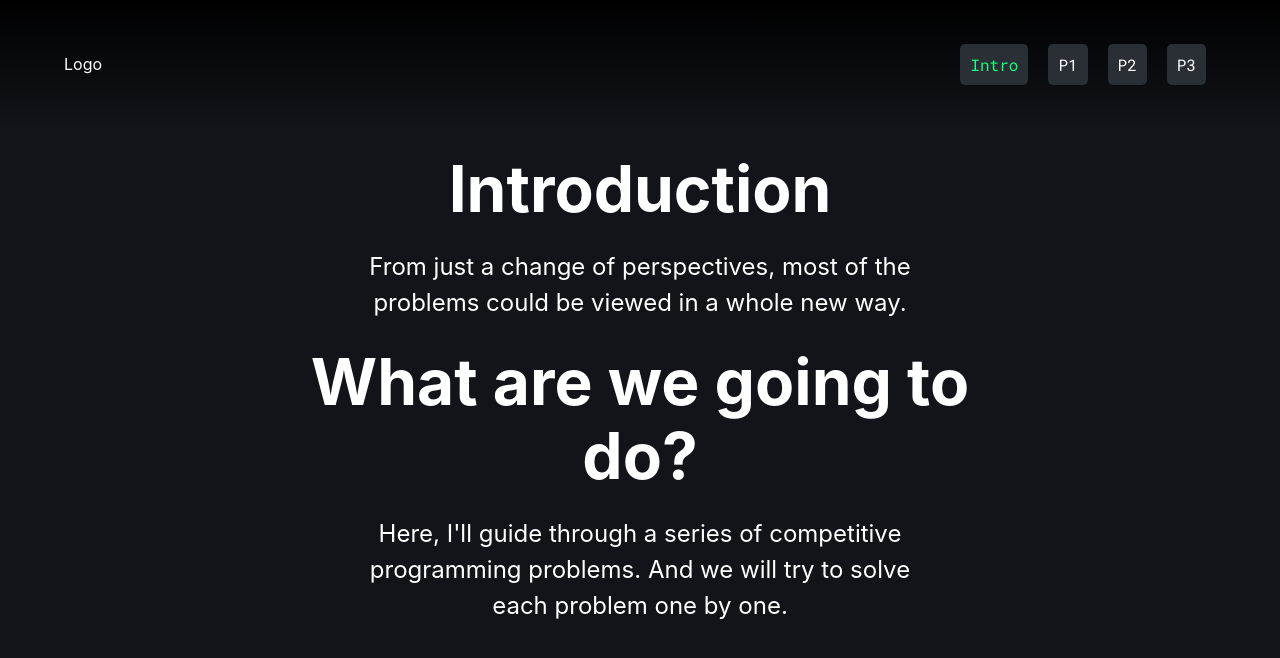
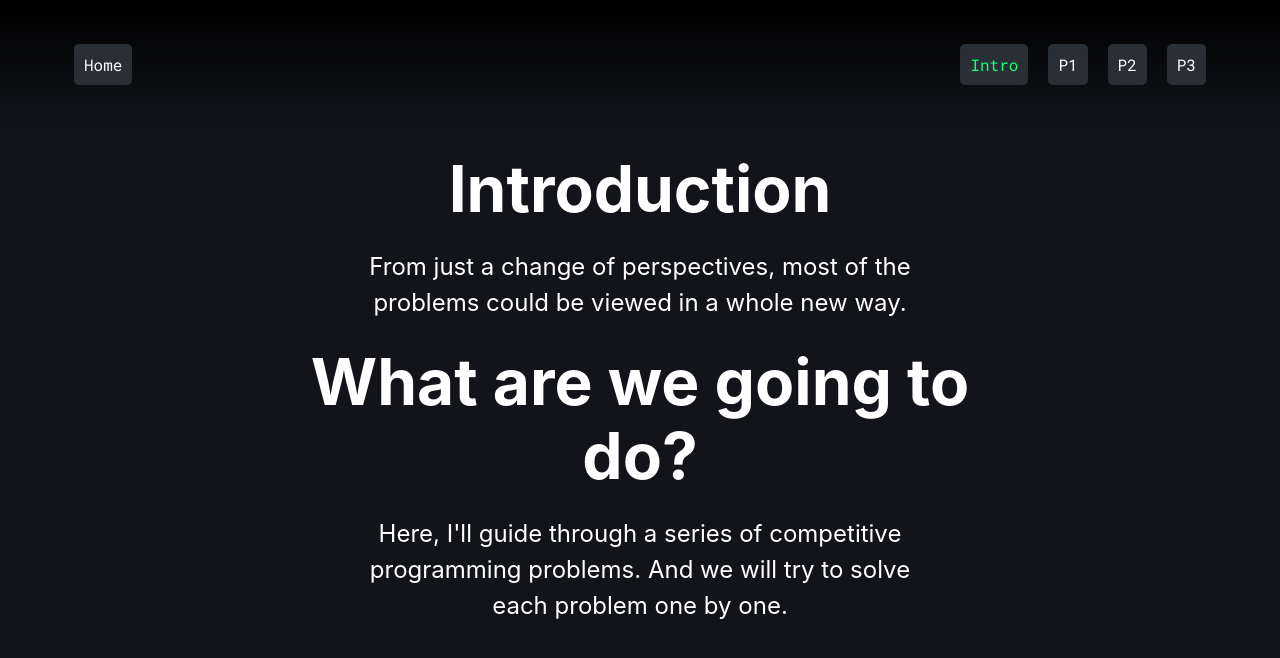
Before and after one commit to plumsirawit/visualizing-problems-geo, a Next.js app: page /intro in a window 1280 px wide. Shown: the top 658 px of the page. Built offline with nearby package versions, Linux system fonts and the light colour scheme.

Commit message:
feat: home button on navbar

```diff
--- a/components/Navbar.tsx
+++ b/components/Navbar.tsx
@@ -45,7 +45,7 @@ export const Navbar = () => {
   const router = useRouter();
   return (
     <NavbarWrapper>
-      Logo
+      <NavbarItem href="/">Home</NavbarItem>
       <NavbarInner>
         <NavbarItem
           href="/intro"
```
